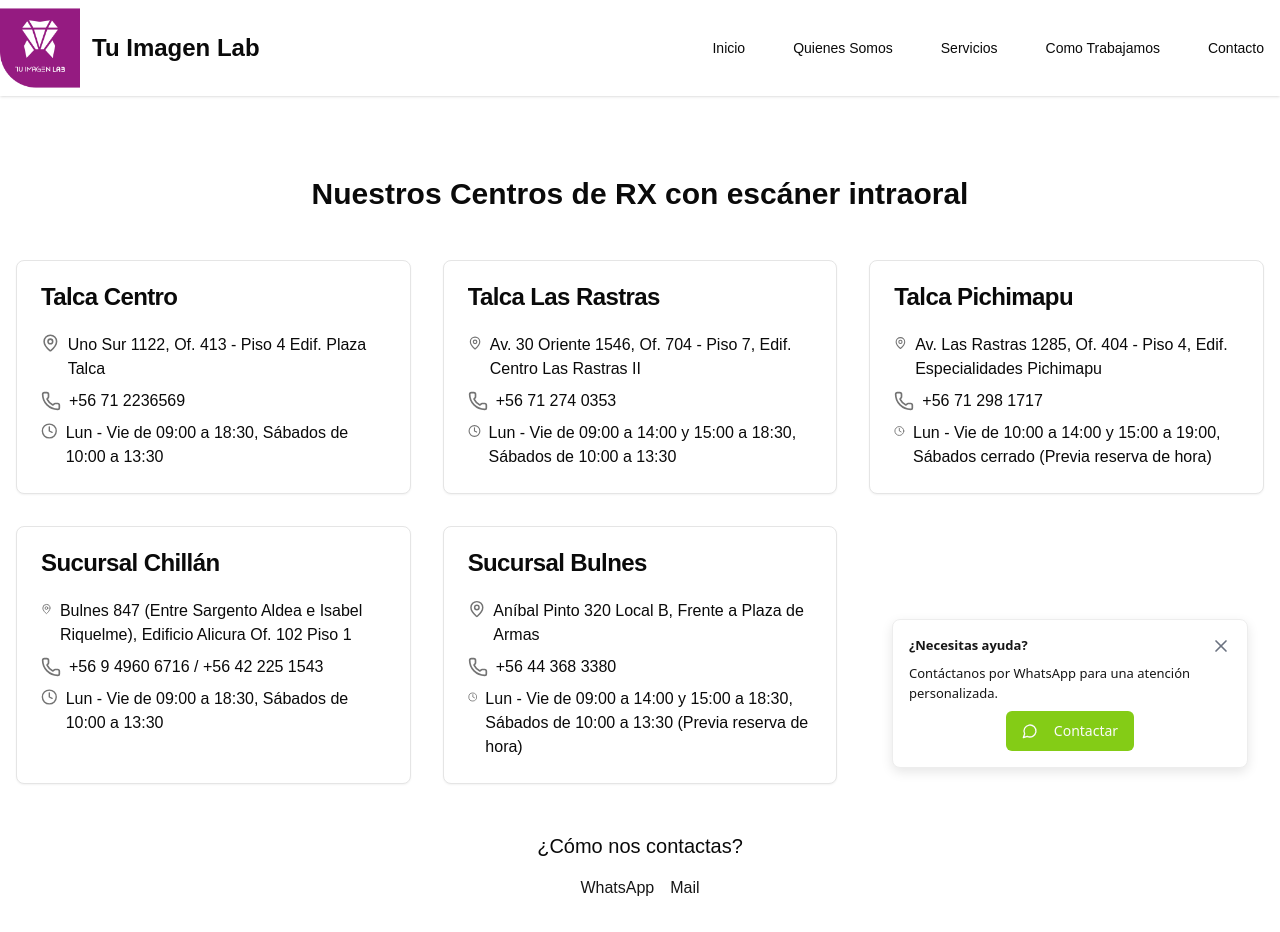
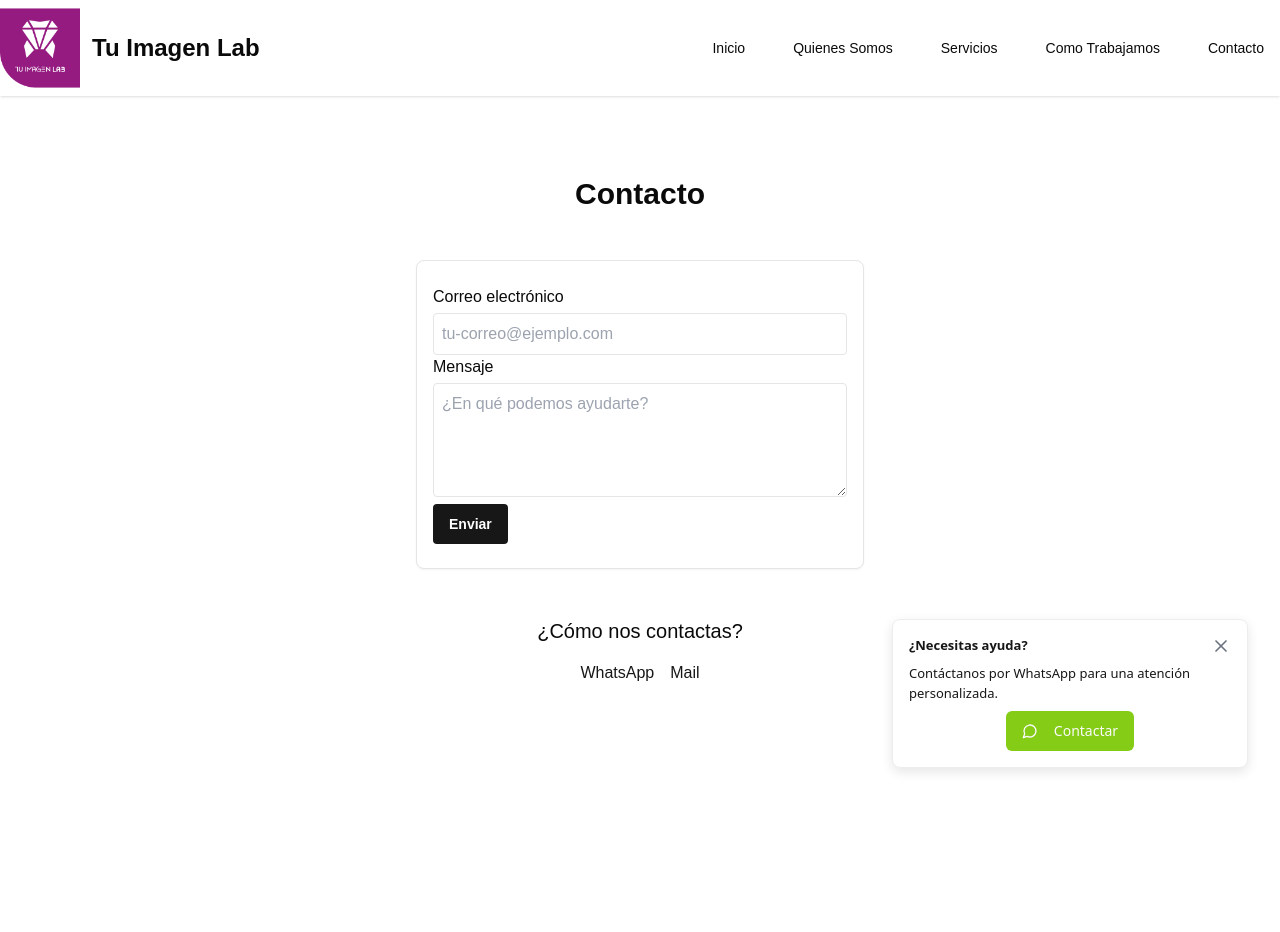
Before and after one commit to JohanTAP/tuimagenlab-next, a Next.js app: page /contacto in a window 1280 px wide. Shown: the top 932 px of the page. After the commit the page ends 800 px from the top, so only its background shows below. Built offline with nearby package versions, Linux system fonts and the light colour scheme.

Commit message:
Agregar formulario de contacto y componentes relacionados, incluyendo validación y estilos

```diff
--- a/src/app/contacto/components/contact-locations.tsx
+++ b/src/app/contacto/components/contact-locations.tsx
@@ -1,8 +1,9 @@
+import { ContactForm } from "@/components/contactform"
 import { Container } from "@/components/ui/container"
-import { Card, CardContent, CardHeader, CardTitle } from "@/components/ui/card"
-import { MapPin, Phone, Clock } from "lucide-react"
+/* import { Card, CardContent, CardHeader, CardTitle } from "@/components/ui/card"
+import { MapPin, Phone, Clock } from "lucide-react" */
 
-const locations = [
+/* const locations = [
     {
         name: "Talca Centro",
         address: "Uno Sur 1122, Of. 413 - Piso 4 Edif. Plaza Talca",
@@ -33,15 +34,17 @@
         phone: "+56 44 368 3380",
         hours: "Lun - Vie de 09:00 a 14:00 y 15:00 a 18:30, Sábados de 10:00 a 13:30 (Previa reserva de hora)",
     },
-]
+] */
 
 export function ContactLocations ()
 {
     return (
         <section className="py-20">
             <Container>
-                <h2 className="text-3xl font-bold text-center mb-12">Nuestros Centros de RX con escáner intraoral</h2>
-                <div className="grid gap-8 md:grid-cols-2 lg:grid-cols-3">
+                <h2 className="text-3xl font-bold text-center mb-12">Contacto</h2>
+                <ContactForm />
+                {/*<h2 className="text-3xl font-bold text-center mb-12">Nuestros Centros de RX con escáner intraoral</h2>
+                 <div className="grid gap-8 md:grid-cols-2 lg:grid-cols-3">
                     { locations.map( ( location, index ) => (
                         <Card key={ index } className="transition-all duration-300 hover:scale-105 hover:shadow-lg">
                             <CardHeader>
@@ -63,7 +66,7 @@
                             </CardContent>
                         </Card>
                     ) ) }
-                </div>
+                </div> */}
                 <div className="mt-12 text-center">
                     <p className="text-xl mb-4">¿Cómo nos contactas?</p>
                     <div className="flex justify-center space-x-4">
--- /dev/null
+++ b/src/components/contactform.tsx
@@ -0,0 +1,86 @@
+"use client";
+
+import React from "react";
+import { useForm, ValidationError } from "@formspree/react";
+import { Card } from "./ui/card";
+import { Button } from "./ui/button";
+
+// Opcional: si usas Tailwind + shadcn/ui, puedes importar Input, Label, Textarea, etc.
+// import { Input } from "@/components/ui/input";
+// import { Label } from "@/components/ui/label";
+// import { Textarea } from "@/components/ui/textarea";
+// import { Button } from "@/components/ui/button";
+
+export function ContactForm ()
+{
+    const [ state, handleSubmit ] = useForm( "mbldpkjk" );
+
+    if ( state.succeeded )
+    {
+        return (
+            <Card className="px-4 py-4 justify-center items-center text-center">
+            <p className="text-green-600 font-semibold">
+                ¡Gracias! Tu mensaje fue enviado correctamente.
+            </p>
+            </Card>
+        );
+    }
+
+    return (
+
+        <form
+            onSubmit={ handleSubmit }
+            className="flex flex-col gap-4 max-w-md mx-auto"
+        >
+            <Card className="px-4 py-6">
+                <div>
+                    <label htmlFor="email" className="block mb-1 font-medium">
+                        Correo electrónico
+                    </label>
+                    <input
+                        id="email"
+                        type="email"
+                        name="email"
+                        className="border rounded p-2 w-full"
+                        placeholder="tu-correo@ejemplo.com"
+                        required
+                    />
+                    <ValidationError
+                        prefix="Email"
+                        field="email"
+                        errors={ state.errors }
+                        className="text-red-500 text-sm mt-1"
+                    />
+                </div>
+
+                <div>
+                    <label htmlFor="message" className="block mb-1 font-medium">
+                        Mensaje
+                    </label>
+                    <textarea
+                        id="message"
+                        name="message"
+                        rows={ 4 }
+                        className="border rounded p-2 w-full"
+                        placeholder="¿En qué podemos ayudarte?"
+                        required
+                    />
+                    <ValidationError
+                        prefix="Message"
+                        field="message"
+                        errors={ state.errors }
+                        className="text-red-500 text-sm mt-1"
+                    />
+                </div>
+
+                <Button
+                    type="submit"
+                    disabled={ state.submitting }
+                    className="bg-primary text-white font-semibold py-2 px-4 rounded hover:opacity-90"
+                >
+                    Enviar
+                </Button>
+            </Card>
+        </form>
+    );
+}
--- /dev/null
+++ b/src/components/ui/form.tsx
@@ -0,0 +1,178 @@
+"use client"
+
+import * as React from "react"
+import * as LabelPrimitive from "@radix-ui/react-label"
+import { Slot } from "@radix-ui/react-slot"
+import {
+  Controller,
+  ControllerProps,
+  FieldPath,
+  FieldValues,
+  FormProvider,
+  useFormContext,
+} from "react-hook-form"
+
+import { cn } from "@/lib/utils"
+import { Label } from "@/components/ui/label"
+
+const Form = FormProvider
+
+type FormFieldContextValue<
+  TFieldValues extends FieldValues = FieldValues,
+  TName extends FieldPath<TFieldValues> = FieldPath<TFieldValues>
+> = {
+  name: TName
+}
+
+const FormFieldContext = React.createContext<FormFieldContextValue>(
+  {} as FormFieldContextValue
+)
+
+const FormField = <
+  TFieldValues extends FieldValues = FieldValues,
+  TName extends FieldPath<TFieldValues> = FieldPath<TFieldValues>
+>({
+  ...props
+}: ControllerProps<TFieldValues, TName>) => {
+  return (
+    <FormFieldContext.Provider value={{ name: props.name }}>
+      <Controller {...props} />
+    </FormFieldContext.Provider>
+  )
+}
+
+const useFormField = () => {
+  const fieldContext = React.useContext(FormFieldContext)
+  const itemContext = React.useContext(FormItemContext)
+  const { getFieldState, formState } = useFormContext()
+
+  const fieldState = getFieldState(fieldContext.name, formState)
+
+  if (!fieldContext) {
+    throw new Error("useFormField should be used within <FormField>")
+  }
+
+  const { id } = itemContext
+
+  return {
+    id,
+    name: fieldContext.name,
+    formItemId: `${id}-form-item`,
+    formDescriptionId: `${id}-form-item-description`,
+    formMessageId: `${id}-form-item-message`,
+    ...fieldState,
+  }
+}
+
+type FormItemContextValue = {
+  id: string
+}
+
+const FormItemContext = React.createContext<FormItemContextValue>(
+  {} as FormItemContextValue
+)
+
+const FormItem = React.forwardRef<
+  HTMLDivElement,
+  React.HTMLAttributes<HTMLDivElement>
+>(({ className, ...props }, ref) => {
+  const id = React.useId()
+
+  return (
+    <FormItemContext.Provider value={{ id }}>
+      <div ref={ref} className={cn("space-y-2", className)} {...props} />
+    </FormItemContext.Provider>
+  )
+})
+FormItem.displayName = "FormItem"
+
+const FormLabel = React.forwardRef<
+  React.ElementRef<typeof LabelPrimitive.Root>,
+  React.ComponentPropsWithoutRef<typeof LabelPrimitive.Root>
+>(({ className, ...props }, ref) => {
+  const { error, formItemId } = useFormField()
+
+  return (
+    <Label
+      ref={ref}
+      className={cn(error && "text-destructive", className)}
+      htmlFor={formItemId}
+      {...props}
+    />
+  )
+})
+FormLabel.displayName = "FormLabel"
+
+const FormControl = React.forwardRef<
+  React.ElementRef<typeof Slot>,
+  React.ComponentPropsWithoutRef<typeof Slot>
+>(({ ...props }, ref) => {
+  const { error, formItemId, formDescriptionId, formMessageId } = useFormField()
+
+  return (
+    <Slot
+      ref={ref}
+      id={formItemId}
+      aria-describedby={
+        !error
+          ? `${formDescriptionId}`
+          : `${formDescriptionId} ${formMessageId}`
+      }
+      aria-invalid={!!error}
+      {...props}
+    />
+  )
+})
+FormControl.displayName = "FormControl"
+
+const FormDescription = React.forwardRef<
+  HTMLParagraphElement,
+  React.HTMLAttributes<HTMLParagraphElement>
+>(({ className, ...props }, ref) => {
+  const { formDescriptionId } = useFormField()
+
+  return (
+    <p
+      ref={ref}
+      id={formDescriptionId}
+      className={cn("text-sm text-muted-foreground", className)}
+      {...props}
+    />
+  )
+})
+FormDescription.displayName = "FormDescription"
+
+const FormMessage = React.forwardRef<
+  HTMLParagraphElement,
+  React.HTMLAttributes<HTMLParagraphElement>
+>(({ className, children, ...props }, ref) => {
+  const { error, formMessageId } = useFormField()
+  const body = error ? String(error?.message) : children
+
+  if (!body) {
+    return null
+  }
+
+  return (
+    <p
+      ref={ref}
+      id={formMessageId}
+      className={cn("text-sm font-medium text-destructive", className)}
+      {...props}
+    >
+      {body}
+    </p>
+  )
+})
+FormMessage.displayName = "FormMessage"
+
+export {
+  useFormField,
+  Form,
+  FormItem,
+  FormLabel,
+  FormControl,
+  FormDescription,
+  FormMessage,
+  FormField,
+}
--- /dev/null
+++ b/src/components/ui/label.tsx
@@ -0,0 +1,26 @@
+"use client"
+
+import * as React from "react"
+import * as LabelPrimitive from "@radix-ui/react-label"
+import { cva, type VariantProps } from "class-variance-authority"
+
+import { cn } from "@/lib/utils"
+
+const labelVariants = cva(
+  "text-sm font-medium leading-none peer-disabled:cursor-not-allowed peer-disabled:opacity-70"
+)
+
+const Label = React.forwardRef<
+  React.ElementRef<typeof LabelPrimitive.Root>,
+  React.ComponentPropsWithoutRef<typeof LabelPrimitive.Root> &
+    VariantProps<typeof labelVariants>
+>(({ className, ...props }, ref) => (
+  <LabelPrimitive.Root
+    ref={ref}
+    className={cn(labelVariants(), className)}
+    {...props}
+  />
+))
+Label.displayName = LabelPrimitive.Root.displayName
+
+export { Label }
```
Also changed, not shown: package.json (+6 -1 lines), 1 other file (tests, documents, lock files or other folders).
